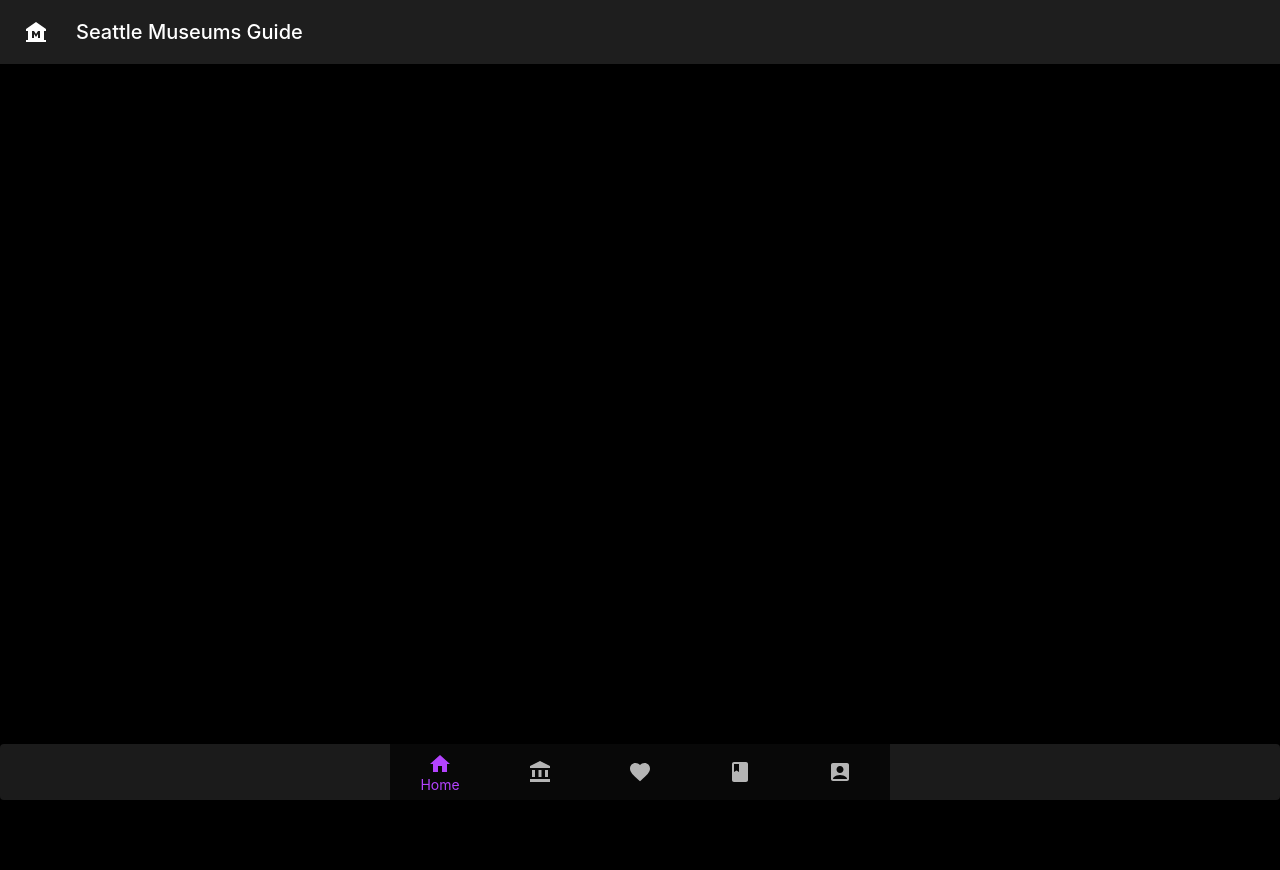
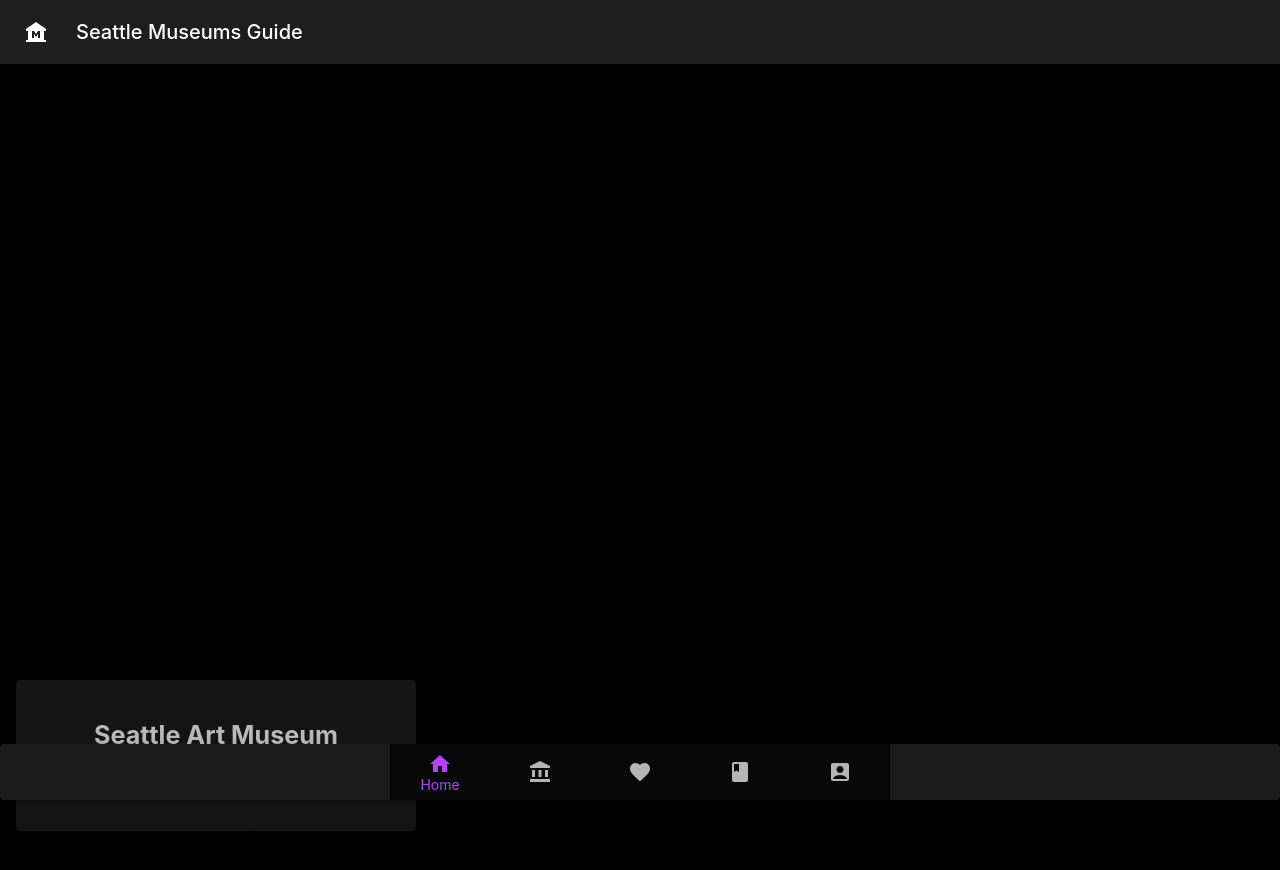
Before and after one commit to xlesley/seattle-museum-guide, a React (Create React App) app in the folder current/my-frontend/: page /museums in a window 1280 px wide. Shown: the top 870 px of the page. After the commit the page ends 847 px from the top, so only its background shows below. Built offline with nearby package versions, Linux system fonts and the light colour scheme.

Commit message:
outline for gallery

```diff
--- a/current/my-frontend/src/Museums.js
+++ b/current/my-frontend/src/Museums.js
@@ -1,5 +1,9 @@
-import React, { useEffect } from 'react';
+import React, { useEffect, useState } from 'react';
 import Box from '@mui/material/Box';
+import Grid from '@mui/material/Grid';
+import Paper from '@mui/material/Paper';
+import { styled } from '@mui/material/styles';
+import museumsData from './museums.json';
 import { loadScript } from './loadScript';
 
 function EmbeddedMap() {
@@ -99,16 +103,45 @@ function EmbeddedMap() {
         };
     }, []);
 
-    return <Box id="map-container"
-        sx={{ display: 'flex', flexDirection: 'column', minHeight: '100vh' }} />;
+    return <Box id="map-container" sx={{ display: 'flex', flexDirection: 'column', minHeight: '75vh' }} />;
+}
+
+const Item = styled(Paper)(({ theme }) => ({
+    ...theme.typography.body2,
+    padding: theme.spacing(2),
+    textAlign: 'center',
+    color: theme.palette.text.secondary,
+}));
+
+const MuseumsGrid = ({ museums }) => {
+    return (
+        <Grid container spacing={{ xs: 2, md: 3 }} columns={{ xs: 4, sm: 8, md: 12 }}>
+            {museums.map((museum, index) => (
+                <Grid item xs={12} sm={4} md={4} key={index}>
+                    <Item>
+                        <h2>{museum.name}</h2>
+                        <p>{museum.location.address}</p>
+                        <></>
+                    </Item>
+                </Grid>
+            ))}
+        </Grid>
+    );
+};
+
+function MuseumList() {
+    return (
+        <MuseumsGrid museums={museumsData} />
+    );
 }
 
 function Museums() {
     return (
         <Box>
             <EmbeddedMap />
+            <MuseumList />
         </Box>
-    )
+    );
 }
 
 export default Museums;
--- /dev/null
+++ b/current/my-frontend/src/museums.json
@@ -0,0 +1,40 @@
+[
+    {
+          "id": "1",
+          "name": "Seattle Art Museum",
+          "location": {
+            "address": "1300 1st Ave, Seattle, WA 98101",
+            "latitude": 47.6077,
+            "longitude": -122.3381
+          },
+          "contact": {
+            "phone": "+1-206-654-3100",
+            "email": "info@seattleartmuseum.org",
+            "website": "http://www.seattleartmuseum.org"
+          },
+          "opening_hours": {
+            "monday": "Closed",
+            "tuesday": "Closed",
+            "wednesday": "10:00-17:00",
+            "thursday": "10:00-17:00",
+            "friday": "10:00-17:00",
+            "saturday": "10:00-17:00",
+            "sunday": "10:00-17:00"
+          },
+          "tickets": {
+            "prices": {
+              "adult": 30,
+              "senior": 25,
+              "student": 20,
+              "child": 10
+            },
+            "purchase_link": "http://www.seattleartmuseum.org/tickets"
+          },
+          "social_media": {
+            "facebook": "http://facebook.com/seattleartmuseum",
+            "twitter": "http://twitter.com/iamsam",
+            "instagram": "http://instagram.com/seattleartmuseum"
+          }
+        }
+
+]
```
Also changed, not shown: 1 other file (tests, documents, lock files or other folders).
